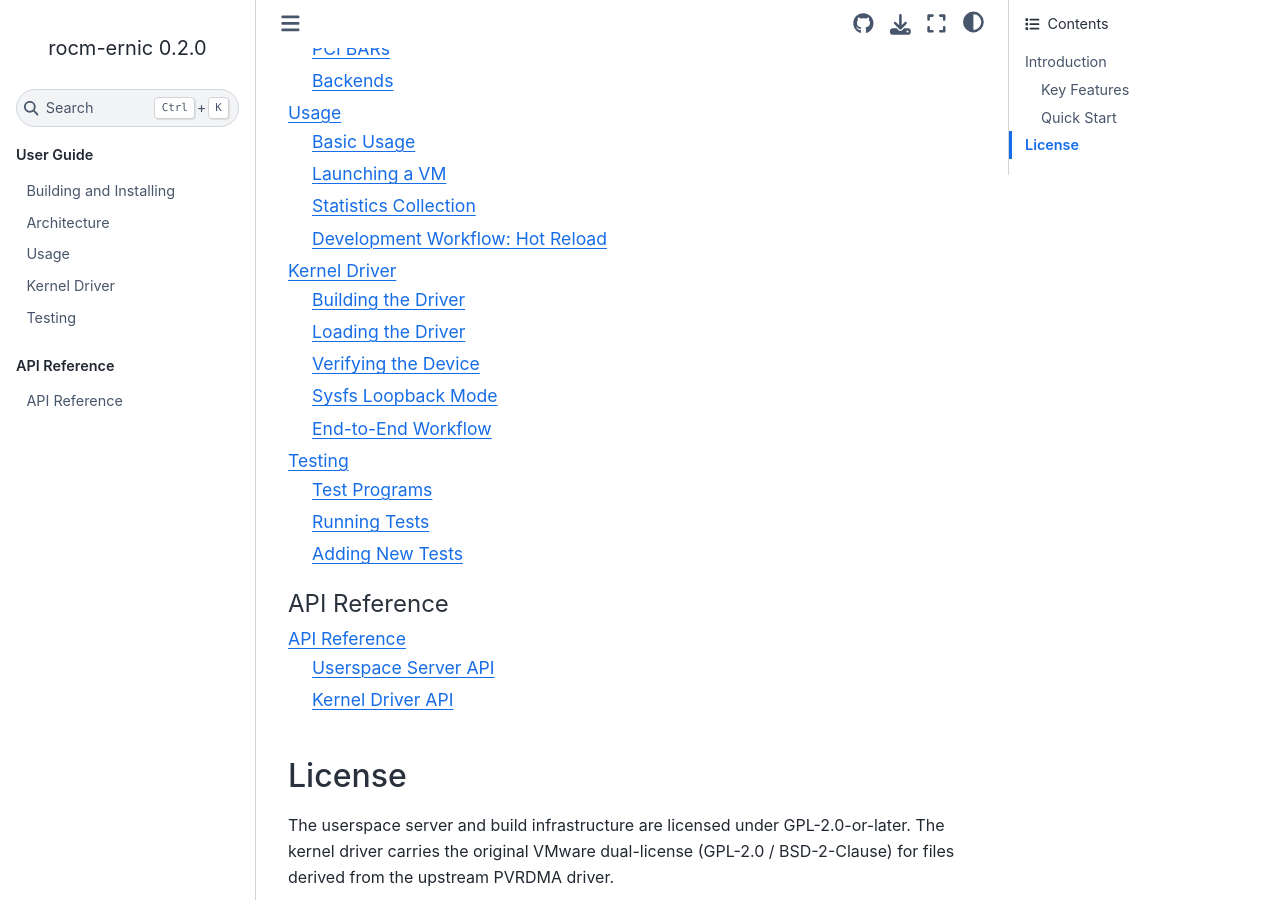
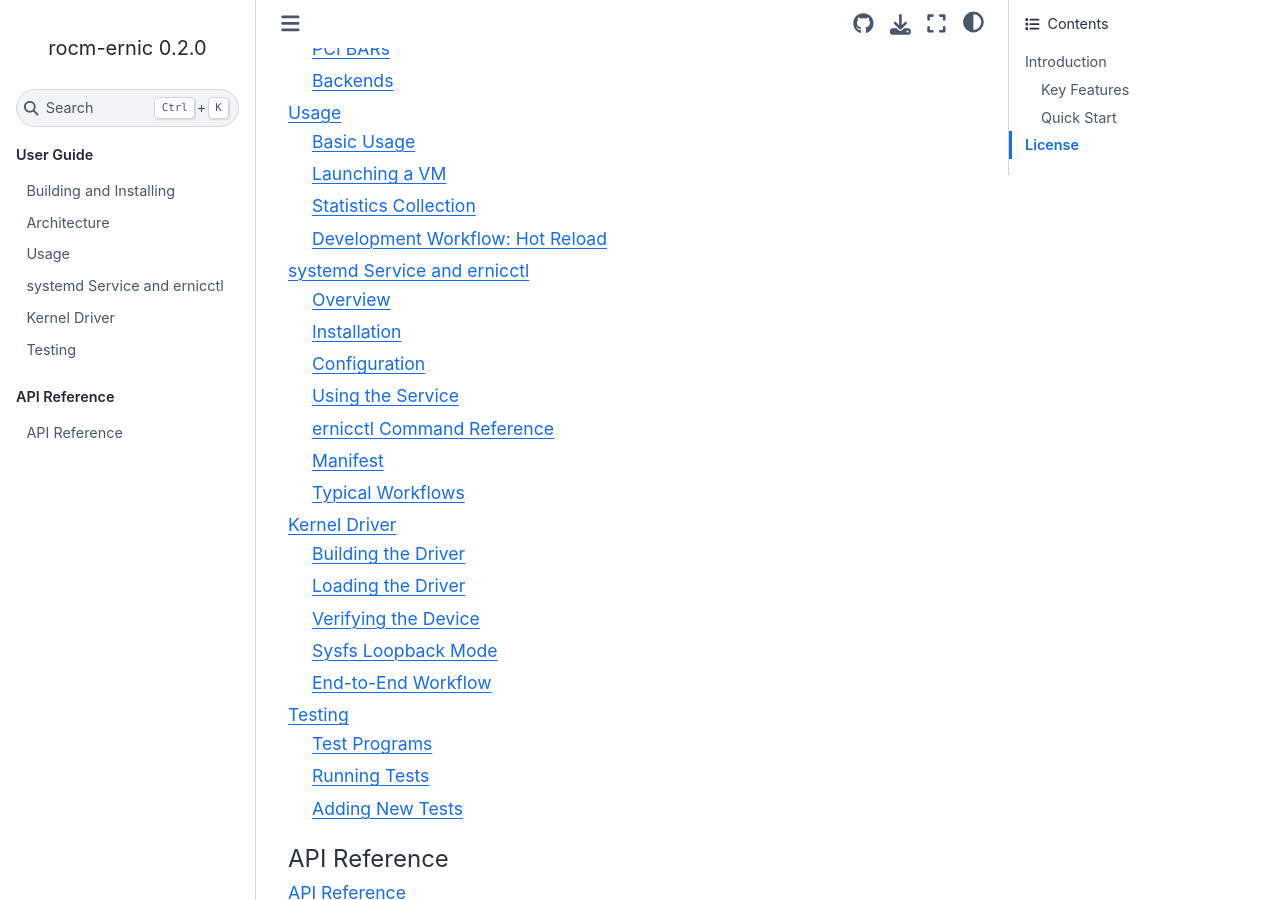
Before and after one commit to ROCm/rocm-ernic, a Sphinx documentation site: the page built from docs/index.rst, in a window 1280 px wide and 900 px high, scrolled down 1211 px. Built offline with Sphinx 7.4.7 and the Sphinx Book theme 1.1.4, drawn with Linux system fonts in a browser that asks for light colours; some of the changed lines change nothing that is shown.

Commit message:
feat: add systemd service, ernicctl CLI, and driver distribution
Replace the ad-hoc setup-rocm-ernic script and run-vm-vfio-user.sh
with a production-grade systemd service (rocm-ernic.service) and a
Python admin CLI (ernicctl) that manages multi-instance server
lifecycles, VM launch/stop via qemu-minimal's run-vm, live hotplug
attach/detach via QMP, full hot-reload cycles, and driver tarball
distribution to guest VMs.

New files under service/:
  - rocm-ernic.env            environment file for systemd
  - rocm-ernic.service        main systemd unit (oneshot)
  - rocm-ernic-launcher       bash wrapper (start/stop/reload/
                               add-instance/remove-instance)
  - rocm-ernic-driver-pack.service  oneshot unit for tarball build
  - rocm-ernic-driver-pack    script to create driver tarball
  - vm-driver-install.sh.in   self-contained guest installer
  - ernicctl                  Python CLI (17 subcommands)

Other changes:
  - cmake/ErnicInstall.cmake: ERNIC_INSTALL_SERVICE option
  - docs/service.rst: full documentation (config, CLI reference,
    workflows)
  - docs/usage.rst: rewrite hot-reload section to reference ernicctl
  - .github/workflows/service-test.yml: 7-job CI for the service
    tooling (syntax, shellcheck, systemd-analyze, cmake install
    verification, MAC generation tests, offline ernicctl tests)
  - .github/workflows/lint.yml: add python-lint job, cover service
    scripts in shellcheck
  - scripts/hot-reload.sh: remove references to deleted scripts
  - scripts/local-vm-test.sh: switch to qemu-minimal run-vm
  - Remove setup-rocm-ernic and scripts/run-vm-vfio-user.sh

```diff
--- a/docs/index.rst
+++ b/docs/index.rst
@@ -42,6 +42,7 @@
    building
    architecture
    usage
+   service
    driver
    testing
 
--- /dev/null
+++ b/docs/service.rst
@@ -0,0 +1,451 @@
+systemd Service and ernicctl
+============================
+
+rocm-ernic ships a systemd service and a companion
+``ernicctl`` CLI for managing one or more server
+instances, launching VMs, performing live hotplug, and
+distributing the kernel driver to guests.
+
+.. contents:: On this page
+   :local:
+   :depth: 2
+
+Overview
+--------
+
+The service replaces the legacy ``setup-rocm-ernic``
+script with a production-grade systemd unit.  Key
+capabilities:
+
+- Start/stop N server instances in a TCP manager/worker
+  mesh with a single ``systemctl`` command.
+- Deterministic per-instance MAC addresses derived from
+  the host's ``/etc/machine-id``.
+- Dynamic mesh scaling -- add or remove worker instances
+  at runtime.
+- Launch QEMU VMs via qemu-minimal's ``run-vm`` and
+  hot-plug/unplug vfio-user devices via QMP.
+- Build and push a self-contained driver tarball to
+  guest VMs.
+
+Prerequisites
+^^^^^^^^^^^^^
+
+- Python 3 (standard library only; no pip packages)
+- ``socat`` (for QMP communication)
+- QEMU 10.1+ with vfio-user support
+- qemu-minimal checkout with ``run-vm`` supporting
+  ``QMP_SOCKET`` and ``VFIO_USERDEV``
+
+.. code-block:: bash
+
+   sudo apt install socat python3
+
+Installation
+------------
+
+Build and install with CMake:
+
+.. code-block:: bash
+
+   cmake -B build -G Ninja \
+     -DCMAKE_BUILD_TYPE=Release \
+     -DCMAKE_INSTALL_PREFIX=/usr/local \
+     -DERNIC_INSTALL_SERVICE=ON
+   cmake --build build
+   sudo cmake --install build
+
+This installs:
+
+.. list-table::
+   :header-rows: 1
+   :widths: 40 60
+
+   * - Destination
+     - Contents
+   * - ``/usr/local/bin/``
+     - ``rocm-ernic``, ``ernicctl``
+   * - ``/usr/local/libexec/rocm-ernic/``
+     - ``rocm-ernic-launcher``,
+       ``rocm-ernic-driver-pack``
+   * - ``/etc/rocm-ernic/``
+     - ``rocm-ernic.env``
+   * - ``/usr/local/share/rocm-ernic/``
+     - ``vm-driver-install.sh.in``, ``driver/``
+   * - ``/usr/lib/systemd/system/``
+     - ``rocm-ernic.service``,
+       ``rocm-ernic-driver-pack.service``
+
+After installation, reload systemd and optionally
+enable the service at boot:
+
+.. code-block:: bash
+
+   sudo systemctl daemon-reload
+   sudo systemctl enable rocm-ernic
+
+Configuration
+-------------
+
+All settings live in ``/etc/rocm-ernic/rocm-ernic.env``
+(a shell-sourceable key=value file used by systemd's
+``EnvironmentFile=`` directive).  Edit this file to
+match your environment.
+
+Server settings
+^^^^^^^^^^^^^^^
+
+.. list-table::
+   :header-rows: 1
+   :widths: 30 20 50
+
+   * - Variable
+     - Default
+     - Description
+   * - ``ERNIC_BIN``
+     - ``/usr/local/bin/rocm-ernic``
+     - Path to the server binary
+   * - ``ERNIC_RUN_DIR``
+     - ``/run/rocm-ernic``
+     - Runtime directory (sockets, stats, manifest)
+   * - ``ERNIC_LOG_DIR``
+     - ``/var/log/rocm-ernic``
+     - Log directory
+   * - ``ERNIC_INSTANCES``
+     - ``4``
+     - Total instances (1 manager + N-1 workers)
+   * - ``ERNIC_TCP_PORT``
+     - ``6320``
+     - TCP port for the manager/worker mesh
+   * - ``ERNIC_MANAGER_IP``
+     - ``127.0.0.1``
+     - IP address workers connect to
+   * - ``ERNIC_VERBOSE``
+     - ``false``
+     - Enable verbose server logging
+
+MAC address overrides
+^^^^^^^^^^^^^^^^^^^^^
+
+By default, each instance gets a deterministic MAC
+derived from ``/etc/machine-id`` and the instance index.
+To assign explicit MACs, set ``ERNIC_MAC_1`` through
+``ERNIC_MAC_N``:
+
+.. code-block:: bash
+
+   ERNIC_MAC_1=02:aa:bb:cc:00:01
+   ERNIC_MAC_2=02:aa:bb:cc:00:02
+
+VM and QEMU settings
+^^^^^^^^^^^^^^^^^^^^^
+
+.. list-table::
+   :header-rows: 1
+   :widths: 30 20 50
+
+   * - Variable
+     - Default
+     - Description
+   * - ``ERNIC_QEMU_MINIMAL``
+     - ``$HOME/Projects/qemu-minimal``
+     - Path to qemu-minimal checkout
+   * - ``ERNIC_QEMU_PATH``
+     - ``/opt/qemu-v10.1.2/bin/``
+     - Directory containing ``qemu-system-x86_64``
+   * - ``ERNIC_VM_IMAGE_DIR``
+     - ``$ERNIC_QEMU_MINIMAL/images``
+     - Directory with qcow2 VM images
+   * - ``ERNIC_VM_NAME``
+     - ``stebates-test-vm``
+     - Base VM name (qcow2 filename stem)
+   * - ``ERNIC_VM_VCPUS``
+     - ``4``
+     - vCPUs per VM
+   * - ``ERNIC_VM_MEM``
+     - ``8192``
+     - Memory per VM (MB)
+   * - ``ERNIC_VM_SSH_USER``
+     - ``ubuntu``
+     - SSH user for guest access
+   * - ``ERNIC_VM_SSH_BASE_PORT``
+     - ``2222``
+     - Base SSH port (instance N uses base + N - 1)
+
+Driver settings
+^^^^^^^^^^^^^^^
+
+.. list-table::
+   :header-rows: 1
+   :widths: 30 25 45
+
+   * - Variable
+     - Default
+     - Description
+   * - ``ERNIC_DRIVER_SOURCE``
+     - ``/usr/share/rocm-ernic/driver``
+     - Installed driver source tree
+   * - ``ERNIC_DRIVER_TARBALL``
+     - ``/tmp/rocm-ernic-driver.tar.gz``
+     - Path to the built tarball
+
+Using the Service
+-----------------
+
+Start, stop, and check status:
+
+.. code-block:: bash
+
+   sudo systemctl start rocm-ernic
+   sudo systemctl status rocm-ernic
+   sudo systemctl stop rocm-ernic
+
+Or use ``ernicctl`` which wraps ``systemctl``:
+
+.. code-block:: bash
+
+   sudo ernicctl start
+   ernicctl status
+   sudo ernicctl stop
+
+The ``ernicctl status`` command shows a table of all
+instances with their PID, MAC, socket, VM attachment,
+and liveness state:
+
+.. code-block:: text
+
+   ID  ROLE      PID    MAC                SOCKET                    VM         STATE
+   1   manager   12345  02:a1:b2:c3:d4:01  /run/rocm-ernic/1.sock   qmp:2222   attached
+   2   worker    12346  02:a1:b2:c3:d4:02  /run/rocm-ernic/2.sock   qmp:2223   attached
+   3   worker    12347  02:a1:b2:c3:d4:03  /run/rocm-ernic/3.sock   -          running
+   4   worker    0      02:a1:b2:c3:d4:04  /run/rocm-ernic/4.sock   -          dead
+
+Pass ``--json`` for machine-readable output.
+
+ernicctl Command Reference
+--------------------------
+
+Service lifecycle
+^^^^^^^^^^^^^^^^^
+
+.. code-block:: bash
+
+   ernicctl start              # systemctl start
+   ernicctl stop               # systemctl stop
+   ernicctl restart            # systemctl restart
+   ernicctl reload             # re-read env, adjust instances
+   ernicctl status [--json]    # show instance table
+   ernicctl logs [N]           # tail logs (instance N or all)
+   ernicctl stats [N]          # show stats (instance N or all)
+
+Dynamic mesh management
+^^^^^^^^^^^^^^^^^^^^^^^
+
+Add or remove worker instances at runtime without
+restarting the manager or existing workers:
+
+.. code-block:: bash
+
+   # Add a new worker to the TCP mesh
+   sudo ernicctl add-instance
+
+   # Remove instance 4 (detaches from VM if needed)
+   sudo ernicctl remove-instance 4
+
+Live VM attach and detach
+^^^^^^^^^^^^^^^^^^^^^^^^^
+
+Hot-plug or hot-unplug a server instance's vfio-user
+device into/from a running VM via QMP:
+
+.. code-block:: bash
+
+   # Attach instance 2 to a running VM
+   sudo ernicctl attach 2 \
+     --qmp /run/rocm-ernic/qmp-2.sock
+
+   # Detach instance 2 (optionally unload guest driver)
+   sudo ernicctl detach 2 --unload-driver
+
+The ``attach`` command accepts optional overrides:
+
+- ``--device-id`` -- QEMU device ID
+  (default ``ernicN``)
+- ``--root-port`` -- PCIe root port bus
+  (default ``pcie-vfu.1``)
+- ``--ssh-port`` -- guest SSH port
+- ``--ssh-user`` -- guest SSH user
+
+Hot reload
+^^^^^^^^^^
+
+Perform a full hot-reload cycle for an instance: detach
+from VM, stop server, rebuild, restart, re-attach, and
+optionally update the guest driver:
+
+.. code-block:: bash
+
+   sudo ernicctl hot-reload 1
+   sudo ernicctl hot-reload 1 --update-driver
+   sudo ernicctl hot-reload 1 --no-build
+
+This is the service-aware equivalent of the standalone
+``scripts/hot-reload.sh`` script.
+
+VM management
+^^^^^^^^^^^^^
+
+Launch, stop, and list QEMU VMs.  ``vm-launch`` uses
+qemu-minimal's ``run-vm`` script with automatic QMP,
+hotplug, and manifest integration:
+
+.. code-block:: bash
+
+   # Launch a VM connected to instance 1
+   sudo ernicctl vm-launch 1
+
+   # Launch with overrides
+   sudo ernicctl vm-launch 2 \
+     --vm-name my-test-vm \
+     --ssh-port 2223 \
+     --vcpus 8 --mem 16384
+
+   # List running VMs
+   ernicctl vm-list
+
+   # Stop a VM
+   sudo ernicctl vm-stop 1
+
+The ``vm-launch`` command sets the following environment
+variables for ``run-vm``:
+
+- ``VFIO_USERDEV`` -- the instance's vfio-user socket
+- ``QMP_SOCKET`` -- placed at
+  ``$ERNIC_RUN_DIR/qmp-N.sock``
+- ``QEMU_PATH``, ``VM_NAME``, ``IMAGES``, ``SSH_PORT``,
+  ``VCPUS``, ``VMEM``
+
+Driver distribution
+^^^^^^^^^^^^^^^^^^^
+
+Build a self-contained driver tarball and push it to
+guest VMs:
+
+.. code-block:: bash
+
+   # Build the tarball
+   sudo ernicctl driver-pack
+
+   # Push to a VM and install automatically
+   ernicctl driver-push ubuntu@localhost \
+     --port 2222 --install
+
+   # Push without auto-install
+   ernicctl driver-push ubuntu@localhost --port 2222
+
+The tarball extracts to ``/tmp/rocm-ernic-driver/`` on
+the guest and includes ``vm-driver-install.sh`` which:
+
+1. Builds ``rocm_ernic_eth.ko`` and
+   ``rocm_ernic_rdma.ko`` against the running kernel.
+2. Loads ``ib_core`` and ``ib_uverbs``.
+3. Inserts both driver modules.
+4. Verifies the RDMA device appears via
+   ``ibv_devices``.
+
+The install script also supports ``--unload`` to remove
+the modules, ``--build-only`` to compile without
+loading, and ``--dkms`` to use DKMS instead of
+``insmod``.
+
+Manifest
+--------
+
+The service maintains a JSON manifest at
+``$ERNIC_RUN_DIR/instances.json`` that tracks all
+running instances and their VM attachment state.  The
+manifest is the single source of truth for ``ernicctl``
+and the launcher.
+
+Example:
+
+.. code-block:: json
+
+   {
+     "instances": [
+       {
+         "id": 1,
+         "role": "manager",
+         "pid": 12345,
+         "mac": "02:a1:b2:c3:d4:01",
+         "socket": "/run/rocm-ernic/1.sock",
+         "vm": {
+           "qmp_socket": "/run/rocm-ernic/qmp-1.sock",
+           "device_id": "ernic1",
+           "root_port": "pcie-vfu.1",
+           "ssh_port": 2222,
+           "ssh_user": "ubuntu",
+           "attached": true,
+           "vm_pid": 67890,
+           "vm_name": "stebates-test-vm"
+         }
+       }
+     ]
+   }
+
+When ``vm`` is ``null``, the instance is running but not
+attached to any VM.
+
+Typical Workflows
+-----------------
+
+Single-server development
+^^^^^^^^^^^^^^^^^^^^^^^^^
+
+.. code-block:: bash
+
+   # Edit /etc/rocm-ernic/rocm-ernic.env:
+   #   ERNIC_INSTANCES=1
+   sudo systemctl start rocm-ernic
+   sudo ernicctl vm-launch 1
+   ernicctl driver-push ubuntu@localhost \
+     --port 2222 --install
+   ssh -p 2222 ubuntu@localhost
+
+Multi-server TCP mesh
+^^^^^^^^^^^^^^^^^^^^^
+
+.. code-block:: bash
+
+   # Edit /etc/rocm-ernic/rocm-ernic.env:
+   #   ERNIC_INSTANCES=3
+   sudo systemctl start rocm-ernic
+   ernicctl status
+
+   # Launch VMs for instances 1 and 2
+   sudo ernicctl vm-launch 1
+   sudo ernicctl vm-launch 2
+
+   # Push driver to both VMs
+   ernicctl driver-push ubuntu@localhost \
+     --port 2222 --install
+   ernicctl driver-push ubuntu@localhost \
+     --port 2223 --install
+
+Adding a server to a running mesh
+^^^^^^^^^^^^^^^^^^^^^^^^^^^^^^^^^^
+
+.. code-block:: bash
+
+   sudo ernicctl add-instance
+   # Prints: Added instance 4.
+   sudo ernicctl vm-launch 4
+   ernicctl status
+
+Hot-reloading after a code change
+^^^^^^^^^^^^^^^^^^^^^^^^^^^^^^^^^
+
+.. code-block:: bash
+
+   # Rebuild server and cycle instance 1
+   sudo ernicctl hot-reload 1 --update-driver
--- a/docs/usage.rst
+++ b/docs/usage.rst
@@ -95,15 +95,40 @@
 Development Workflow: Hot Reload
 --------------------------------
 
-During development you often need to rebuild the server and
-test changes against a running VM. The hot-reload workflow
-lets you do this without tearing down and rebooting the VM,
-cutting the typical iteration cycle from 60+ seconds down
-to roughly 5--15 seconds (depending on build time).
+During development you often need to rebuild the server
+and test changes against a running VM.  The hot-reload
+workflow lets you do this without tearing down and
+rebooting the VM, cutting the typical iteration cycle
+from 60+ seconds down to roughly 5--15 seconds
+(depending on build time).
 
-The mechanism uses QEMU's QMP (QEMU Machine Protocol) to
-hot-unplug the ``vfio-user-pci`` device, restart the server,
-and hot-plug a fresh device -- all while the VM keeps
+The recommended approach is the ``ernicctl`` service
+CLI, which manages server instances, VMs, QMP sockets,
+and driver distribution through a single tool.  See
+:doc:`service` for full documentation.
+
+Quick example using ernicctl
+^^^^^^^^^^^^^^^^^^^^^^^^^^^^
+
+.. code-block:: bash
+
+   # Start the service (launches all instances)
+   sudo systemctl start rocm-ernic
+
+   # Launch a VM for instance 1
+   sudo ernicctl vm-launch 1
+
+   # After making code changes, hot-reload instance 1
+   sudo ernicctl hot-reload 1 --update-driver
+
+Standalone hot-reload script
+^^^^^^^^^^^^^^^^^^^^^^^^^^^^
+
+The ``scripts/hot-reload.sh`` script is also available
+for standalone use outside the systemd service.  It
+uses QEMU's QMP (QEMU Machine Protocol) to hot-unplug
+the ``vfio-user-pci`` device, restart the server, and
+hot-plug a fresh device -- all while the VM keeps
 running.
 
 **Host dependency:** ``socat`` is required for QMP
@@ -113,87 +138,16 @@
 
    sudo apt install socat
 
-Starting the VM with hot-reload support
-^^^^^^^^^^^^^^^^^^^^^^^^^^^^^^^^^^^^^^^
-
-Use the ``run-vm-vfio-user.sh`` script. It automatically
-adds a QMP socket and a PCIe root port so the device can be
-hot-plugged:
-
-.. code-block:: bash
-
-   # Start the server
-   sudo ./build/rocm-ernic \
-     --socket /tmp/vfio-user-rocm-ernic.sock \
-     --backend loopback &
-
-   # Launch the VM (includes QMP + hot-plug support)
-   ./scripts/run-vm-vfio-user.sh
-
-The QMP socket defaults to ``/tmp/qemu-qmp.sock`` and can
-be overridden with the ``QMP_SOCKET`` environment variable.
-
-Running the hot-reload cycle
-^^^^^^^^^^^^^^^^^^^^^^^^^^^^^
-
-After the VM is booted and the guest driver is loaded for
-the first time, subsequent server changes can be applied
-with a single command:
-
 .. code-block:: bash
 
    ./scripts/hot-reload.sh
 
-This script performs the following steps:
-
-1. Rebuilds the server (``cmake --build build``)
-2. Unloads the guest kernel driver via SSH
-3. Hot-unplugs the device via QMP ``device_del``
-4. Stops the old server process
-5. Starts the new server on the same socket
-6. Hot-plugs a fresh device via QMP ``device_add``
-7. Reloads the guest kernel driver via SSH
-
 Useful options:
 
-- ``--no-build`` -- skip the rebuild step (e.g. when only
-  restarting the server)
-- ``--build-only`` -- rebuild without cycling the device
-- ``--update-driver`` -- also rebuild and reload the guest
-  kernel module (copies source via SCP, runs ``make`` and
-  ``insmod`` inside the guest)
+- ``--no-build`` -- skip the rebuild step
+- ``--build-only`` -- rebuild without cycling the
+  device
+- ``--update-driver`` -- rebuild and reload the guest
+  kernel module
 - ``--backend TYPE`` -- choose a different backend
   (default: ``loopback``)
-
-The script connects to the guest via SSH. The following
-environment variables control the connection and can be
-set to match your VM image:
-
-.. list-table::
-   :header-rows: 1
-   :widths: 25 20 55
-
-   * - Variable
-     - Default
-     - Description
-   * - ``SSH_USER``
-     - ``stebates``
-     - Username for SSH into the guest
-   * - ``SSH_PORT``
-     - ``2222``
-     - Host port forwarded to guest port 22
-   * - ``QMP_SOCKET``
-     - ``/tmp/qemu-qmp.sock``
-     - Path to the QEMU QMP Unix socket
-   * - ``VFIO_USER_SOCKET``
-     - ``/tmp/vfio-user-rocm-ernic.sock``
-     - Path to the vfio-user server socket
-   * - ``BACKEND``
-     - ``loopback``
-     - Server backend type
-
-For example, to use a different SSH user:
-
-.. code-block:: bash
-
-   SSH_USER=ubuntu ./scripts/hot-reload.sh
```
Also changed, not shown: .wordlist.txt, 16 other files.
